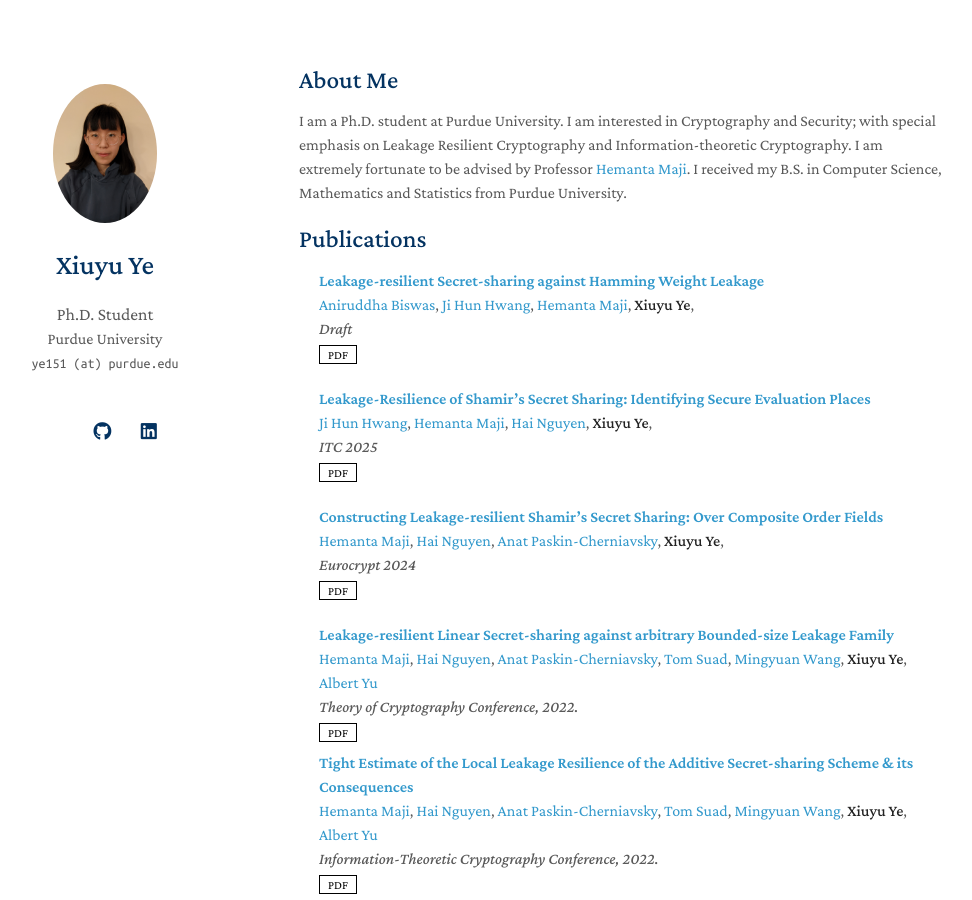
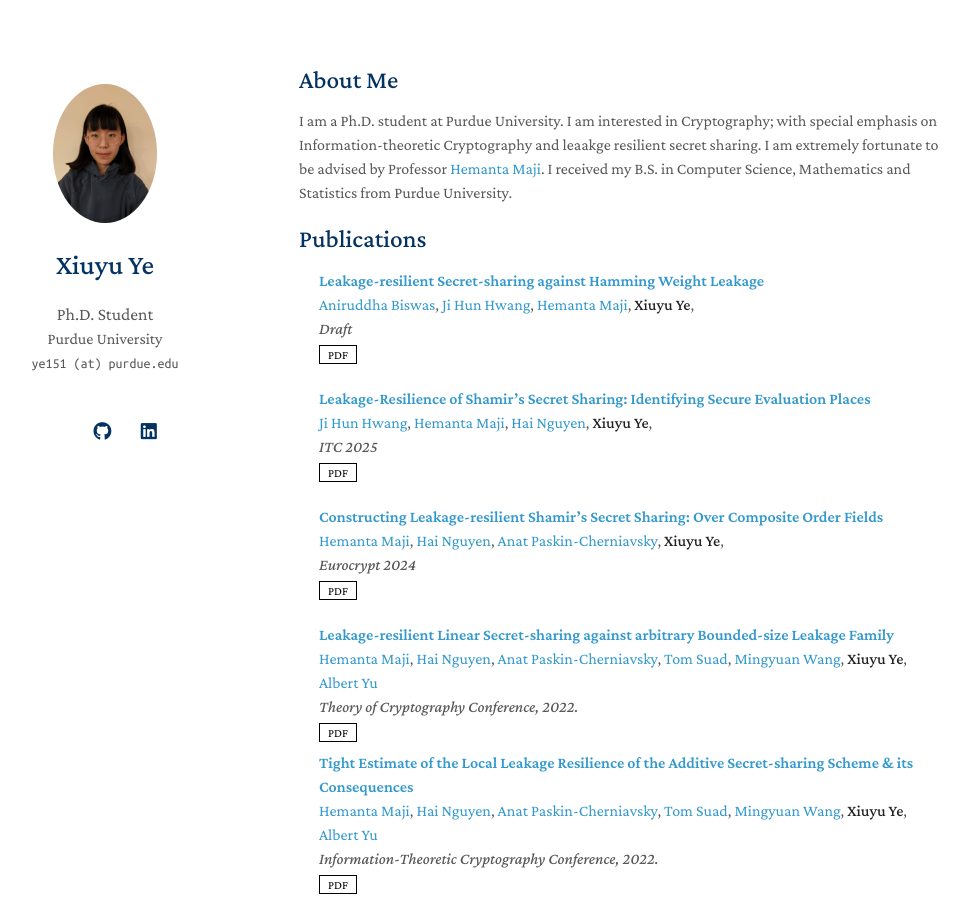
Before and after one commit to darahye/darahye.github.io, a Jekyll site: the page built from index.md, in a window 1280 px wide and 900 px high. Shown: the whole window, without its empty margins (171-1143 px from the left). Built offline with Jekyll 4.4.1, drawn with Linux system fonts in a browser that asks for light colours; nearby versions of some CDN libraries; a style sheet for code colours, icons or effects is not loaded; our own code applies the rules of GitHub Pages for plain Markdown files.

Commit message:
update intro

```diff
--- a/index.md
+++ b/index.md
@@ -4,7 +4,7 @@ layout: homepage
 
 ## About Me
 
-I am a Ph.D. student at Purdue University. I am interested in Cryptography and Security; with special emphasis on Leakage Resilient Cryptography and Information-theoretic Cryptography. I am extremely fortunate to be advised by Professor <a href="https://www.cs.purdue.edu/homes/hmaji/">Hemanta Maji</a>. I received my B.S. in Computer Science, Mathematics and Statistics from Purdue University.
+I am a Ph.D. student at Purdue University. I am interested in Cryptography; with special emphasis on Information-theoretic Cryptography and leaakge resilient secret sharing. I am extremely fortunate to be advised by Professor <a href="https://www.cs.purdue.edu/homes/hmaji/">Hemanta Maji</a>. I received my B.S. in Computer Science, Mathematics and Statistics from Purdue University.
 
 <!-- ## Research Interests -->
 
```
